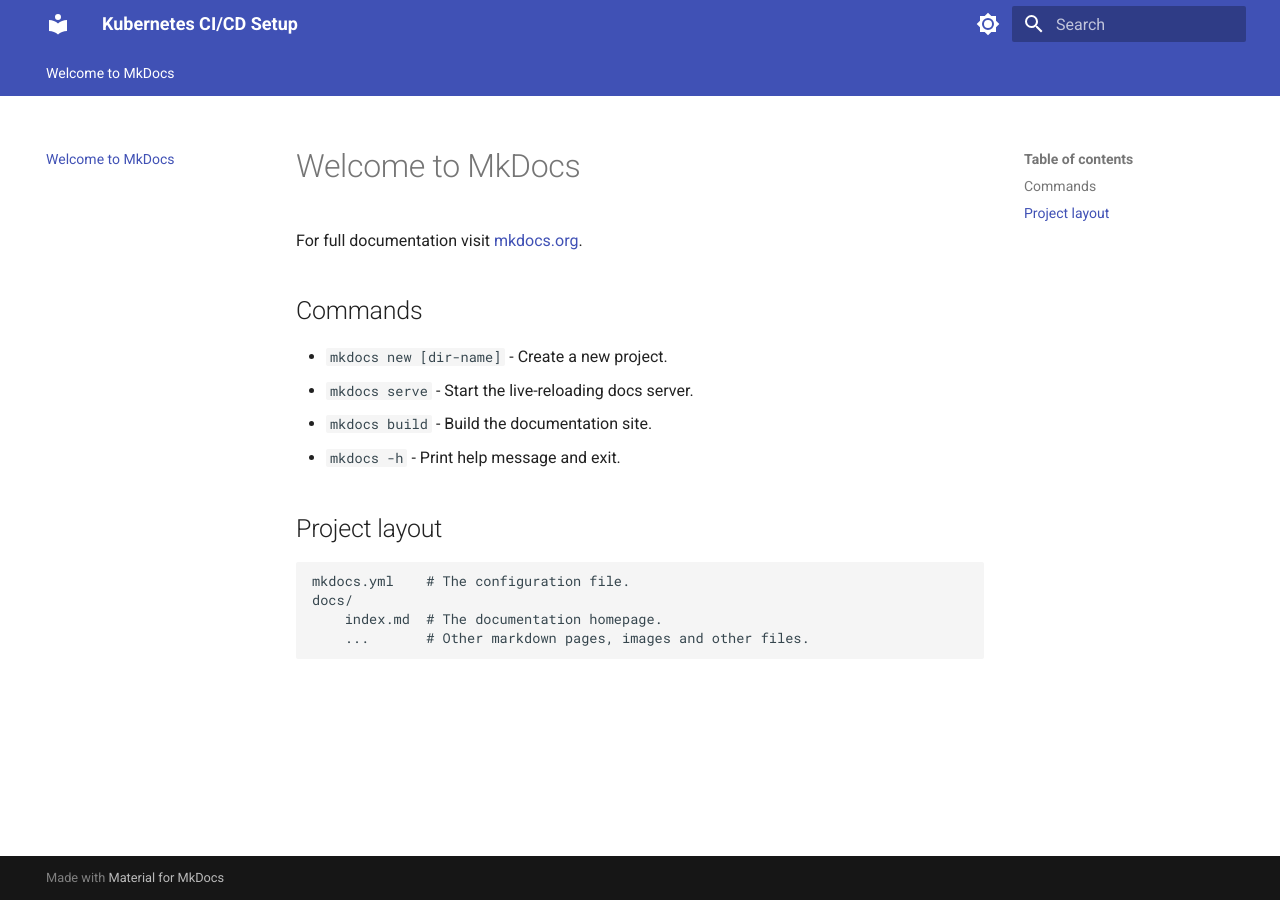
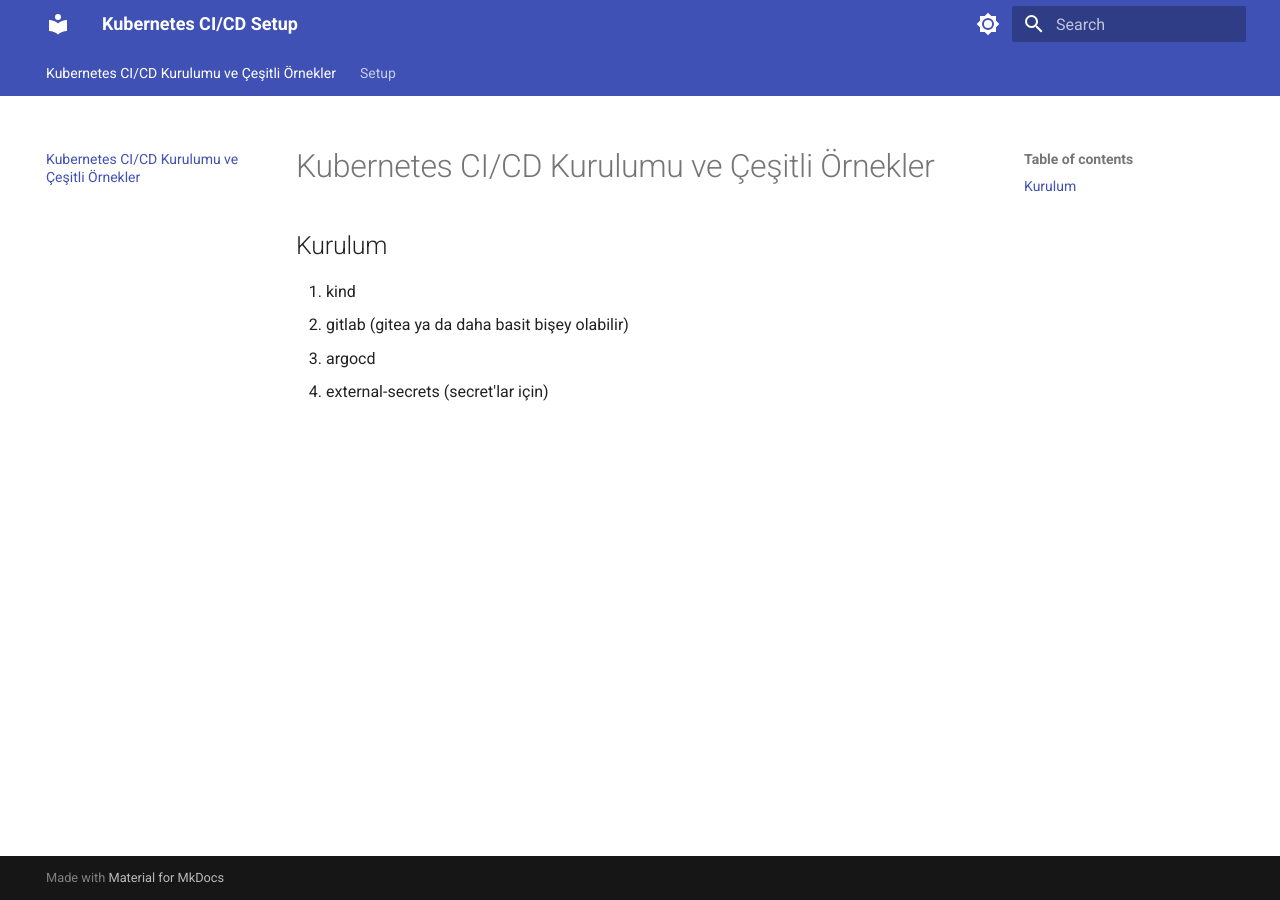
Before and after one commit to projectengine/kubernetes-cicd-setup, an MkDocs documentation site: the page built from docs/index.md, in a window 1280 px wide. Built offline with MkDocs 1.6.1 and Material for MkDocs 9.7.7, drawn with Linux system fonts in a browser that asks for light colours.

Commit message:
home and setup init

```diff
--- a/docs/index.md
+++ b/docs/index.md
@@ -1,17 +1,8 @@
-# Welcome to MkDocs
+# Kubernetes CI/CD Kurulumu ve Çeşitli Örnekler
 
-For full documentation visit [mkdocs.org](https://www.mkdocs.org).
+## Kurulum
 
-## Commands
-
-* `mkdocs new [dir-name]` - Create a new project.
-* `mkdocs serve` - Start the live-reloading docs server.
-* `mkdocs build` - Build the documentation site.
-* `mkdocs -h` - Print help message and exit.
-
-## Project layout
-
-    mkdocs.yml    # The configuration file.
-    docs/
-        index.md  # The documentation homepage.
-        ...       # Other markdown pages, images and other files.
+1. kind
+2. gitlab (gitea ya da daha basit bişey olabilir)
+3. argocd
+4. external-secrets (secret'lar için)
--- /dev/null
+++ b/docs/setup/index.md
@@ -0,0 +1 @@
+# Kurulum
```
